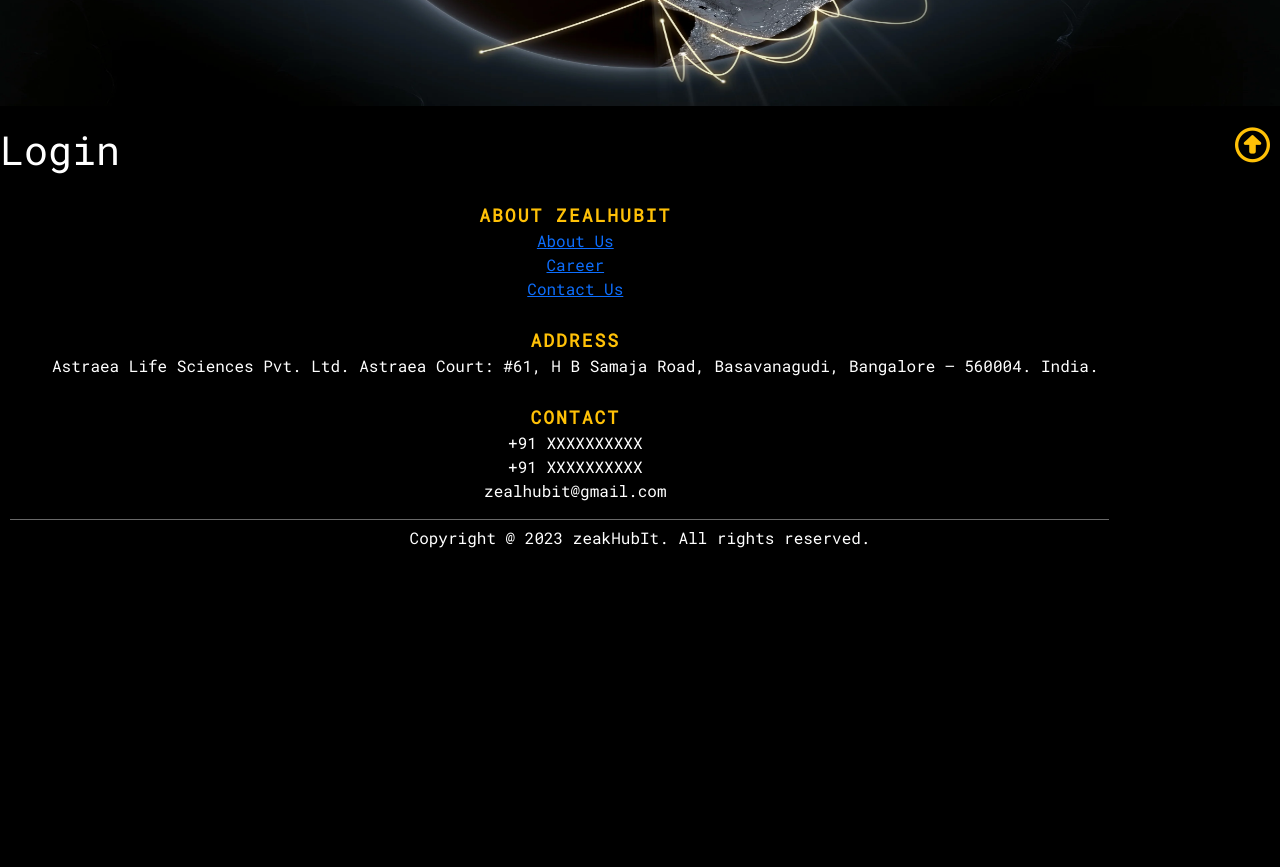
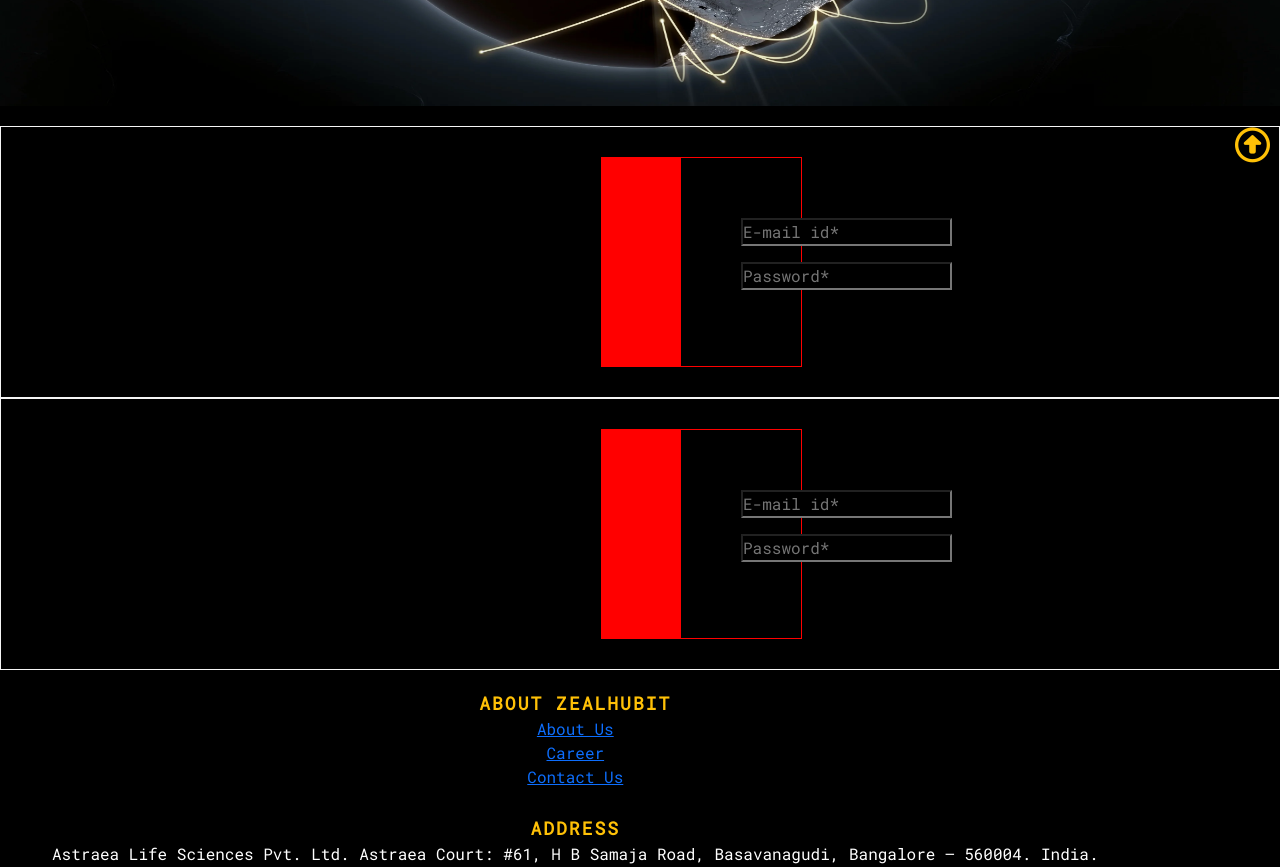
Before and after one commit to Eddi1995/zealHubIt, a React (Create React App) app in the folder zealhubit-app/: page /Login in a window 1280 px wide. Shown: the part 620-1487 px from the top of the page. Before the commit the page ends 1183 px from the top, so only its background shows below. Built offline with nearby package versions, Linux system fonts and the light colour scheme.

Commit message:
update11

```diff
--- a/zealhubit-app/src/App.js
+++ b/zealhubit-app/src/App.js
@@ -25,7 +25,7 @@ function App() {
    {/* <Career/>
     <Faq/>
   <ContactUs/> */}
-   {/* <Login/> */}
+   <Login/>
    <Footer/>
 
 
--- a/zealhubit-app/src/Components/Login/Login.js
+++ b/zealhubit-app/src/Components/Login/Login.js
@@ -1,11 +1,20 @@
+import { Component } from "react";
+import Loginstyle from "./Login.module.css"
 
 
+class Login extends Component{
+    render(){
+        return(
+            <section class={Loginstyle.formControlling}>
+              <form>
+                <input type="email" name="email" placeholder="E-mail id*"/>
+                <p></p>
+                <input type="password" name="password" placeholder="Password*"/>
+                <p></p>
+              </form>
+            </section>
+        )
+    }
 
-function Login(){
-    return(
-        <>
-        <h1>Login</h1>
-        </>
-    )
 }
 export default Login;
--- a/zealhubit-app/src/Components/Login/Login.module.css
+++ b/zealhubit-app/src/Components/Login/Login.module.css
@@ -0,0 +1,19 @@
+
+
+
+.formControlling{
+    border:  1px solid whitesmoke;
+    text-align: center;
+
+}
+.formControlling form{
+    border: 1px solid red;
+    margin-left: 600px;
+    margin-right: 600px;
+    padding: 60px;
+    margin-top: 30px;
+    margin-bottom: 30px;
+    border-left-style: solid;
+    border-left-width: 80px;
+    border-left-color: red;
+}
```
